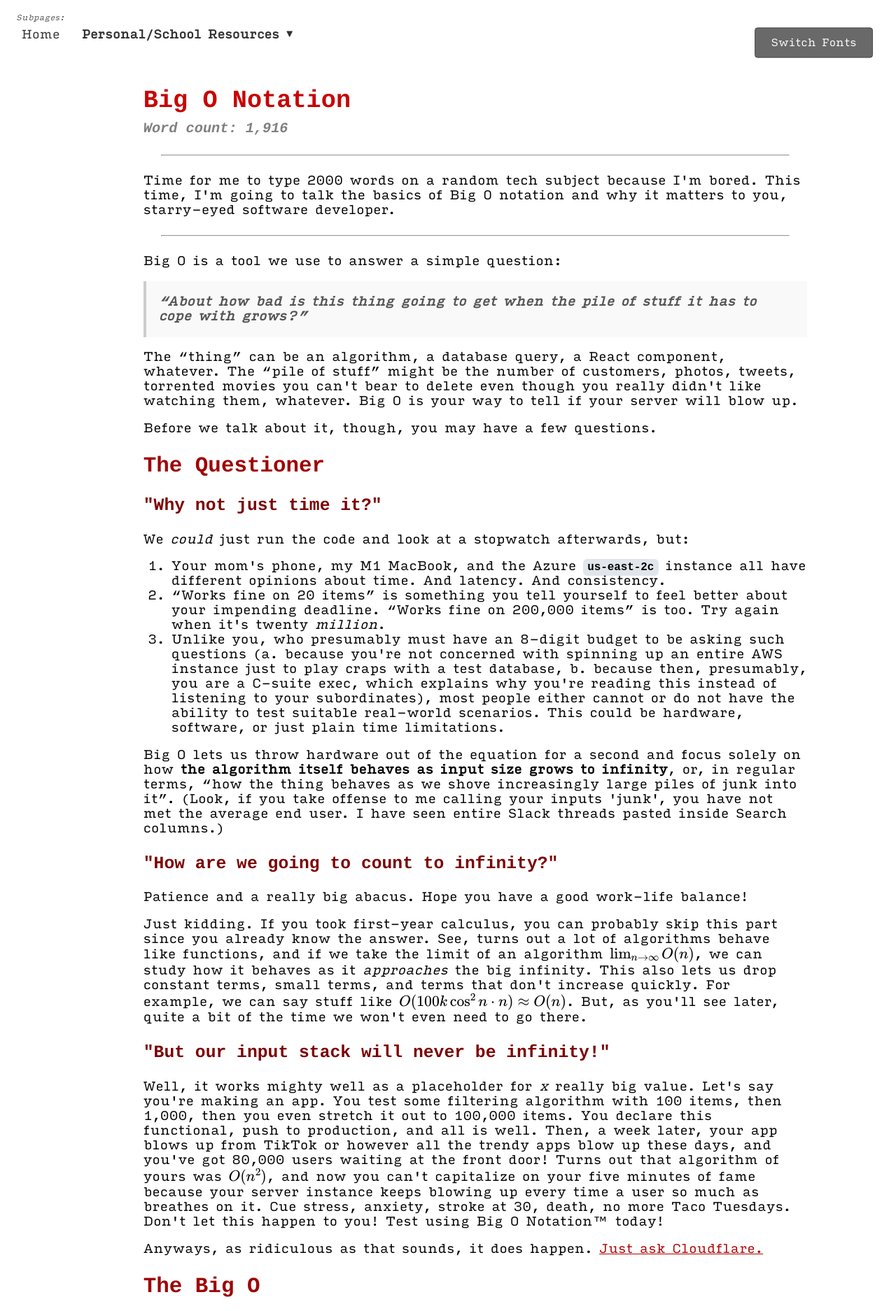
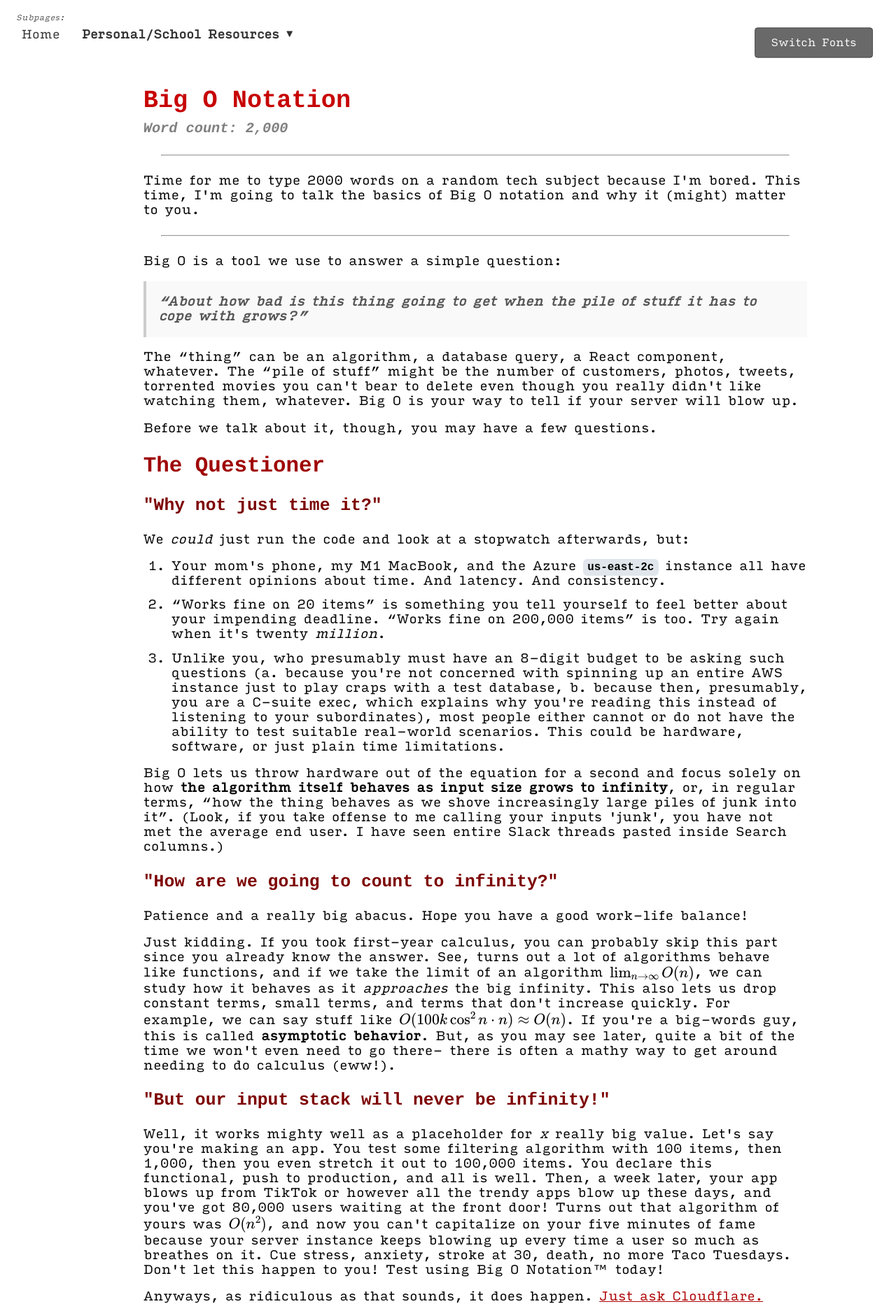
Before and after one commit to 71cj34/71cj34.github.io, a Jekyll site: the page blog/big-o/index.html, which Jekyll copies as it is, in a window 1280 px wide. Shown: the top 1874 px of the page at 70% size. Built offline with Jekyll 4.4.1, drawn with Linux system fonts in a browser that asks for light colours; some web fonts are replaced; some of the changed text lies outside the part shown.

Commit message:
feat: big o final

```diff
--- a/blog/big-o/index.html
+++ b/blog/big-o/index.html
@@ -45,7 +45,7 @@
          <h1 style="margin-bottom: 0.25em;">Big O Notation</h1>
          <h4 class="subheading">Word count: <span id="wordcount" style="color: crimson"> &lt; Retrieving word count... &gt; </span></h4>
          <hr>
-         <p>Time for me to type 2000 words on a random tech subject because I'm bored. This time, I'm going to talk the basics of Big O notation and why it matters to you, starry-eyed software developer.</p>
+         <p>Time for me to type 2000 words on a random tech subject because I'm bored. This time, I'm going to talk the basics of Big O notation and why it (might) matter to you.</p>
          <hr>
          <p>Big O is a tool we use to answer a simple question:</p>
          <blockquote>
@@ -56,7 +56,7 @@
          <h2>The Questioner</h2>
          <h3>"Why not just time it?"</h3>
          <p>We <em>could</em> just run the code and look at a stopwatch afterwards, but:</p>
-         <ol>
+         <ol class="top-level">
             <li>Your mom's phone, my M1 MacBook, and the Azure <span class="code-inline">us-east-2c</span> instance all have different opinions about time. And latency. And consistency.</li>
             <li>“Works fine on 20 items” is something you tell yourself to feel better about your impending deadline. “Works fine on 200,000 items” is too. Try again when it's twenty <em>million</em>.</li>
             <li>Unlike you, who presumably must have an 8-digit budget to be asking such questions (a. because you're not concerned with spinning up an entire AWS instance just to play craps with a test database, b. because then, presumably, you are a C-suite exec, which explains why you're reading this instead of listening to your subordinates), most people either cannot or do not have the ability to test suitable real-world scenarios. This could be hardware, software, or just plain time limitations.</li>
@@ -64,7 +64,7 @@
          <p>Big O lets us throw hardware out of the equation for a second and focus solely on how <strong>the algorithm itself behaves as input size grows to infinity</strong>, or, in regular terms, “how the thing behaves as we shove increasingly large piles of junk into it”. (Look, if you take offense to me calling your inputs 'junk', you have not met the average end user. I have seen entire Slack threads pasted inside Search columns.)</p>
          <h3>"How are we going to count to infinity?"</h3>
          <p>Patience and a really big abacus. Hope you have a good work-life balance!</p>
-         <p>Just kidding. If you took first-year calculus, you can probably skip this part since you already know the answer. See, turns out a lot of algorithms behave like functions, and if we take the limit of an algorithm $\lim_{ n \to \infty } {O}(n)$, we can study how it behaves as it <em>approaches</em> the big infinity. This also lets us drop constant terms, small terms, and terms that don't increase quickly. For example, we can say stuff like $O(100k \cos^{2}{n} \cdot n) \approx O(n)$. But, as you'll see later, quite a bit of the time we won't even need to go there.</p>
+         <p>Just kidding. If you took first-year calculus, you can probably skip this part since you already know the answer. See, turns out a lot of algorithms behave like functions, and if we take the limit of an algorithm $\lim_{ n \to \infty } {O}(n)$, we can study how it behaves as it <em>approaches</em> the big infinity. This also lets us drop constant terms, small terms, and terms that don't increase quickly. For example, we can say stuff like $O(100k \cos^{2}{n} \cdot n) \approx O(n)$. If you're a big-words guy, this is called <strong>asymptotic behavior</strong>. But, as you may see later, quite a bit of the time we won't even need to go there- there is often a mathy way to get around needing to do calculus (eww!).</p>
          <h3>"But our input stack will never be infinity!"</h3>
          <p>Well, it works mighty well as a placeholder for <em>x</em> really big value. Let's say you're making an app. You test some filtering algorithm with 100 items, then 1,000, then you even stretch it out to 100,000 items. You declare this functional, push to production, and all is well. Then, a week later, your app blows up from TikTok or however all the trendy apps blow up these days, and you've got 80,000 users waiting at the front door! Turns out that algorithm of yours was $O(n^{2})$, and now you can't capitalize on your five minutes of fame because your server instance keeps blowing up every time a user so much as breathes on it. Cue stress, anxiety, stroke at 30, death, no more Taco Tuesdays. Don't let this happen to you! Test using Big O Notation™ today!</p>
          <p>Anyways, as ridiculous as that sounds, it does happen. <a href="https://blog.cloudflare.com/details-of-the-cloudflare-outage-on-july-2-2019/" target="_blank">Just ask Cloudflare.</a></p>
@@ -136,14 +136,16 @@
          <ul>
             <li>Worst-case is what the textbooks always dissect, but practically speaking best-case or average-case are what is realistically going to come up.</li>
             <li>Don't get used to throwing away lower-level terms, as if you are using tiny input sizes or data pools, those will have a huge impact on performance.</li>
-            <li>Time isn't the only factor; the <a href="https://en.wikipedia.org/wiki/Space_complexity" target="_blank">space in memory you take up to run your algorithm can be just as, if not more important</a>.</li>
+            <li>Time isn't the only factor; the <a href="https://en.wikipedia.org/wiki/Space_complexity" target="_blank">space in memory you take up to run your algorithm can be just as, if not more important</a>.<ul><li>
+              An algorithm might run incredibly fast ($O(1)$ time! Yayyy!), but if it requires storing all our data in 10TB of RAM ($O(N)$ space where $N$ is huge), it's just as impractical as a slow algorithm. We actually use Big O in terms of memory usage too, helping us understand if our solution will fit within available resources.
+            </li></ul></li>
          </ul>
          <h2>The Blind Spot</h2>
          <p>Let me tell you a story.</p>
          <p>I was testing a sorting algorithm once, it was this thing that would let you inject multiple typed desiderata into a filtering/sort system to semi-randomly seed your results according to multiple factors. Don't ask, it didn't pan out. Anyways, according to my calculations, it would be $O(n \log{n})$ in complexity: it worked kind of the same as heap sort, I guess. But, for some reason, when I was testing it, it didn't act like that at all. When I added $50$, $500$, $5000$ values, it would always take around $10$ seconds or so, only when I bumped the dummy load up to $100,000$ values did it start to take a little longer. What the hell, man, I was thinking, what was happening?</p>
-         <p>Digging into some logs, I started spotting a pattern. Every time I'd start a test, the system would quietly shoot a bunch of GET requests to a dummy API (some vestigial bit from early on where I thought I'd benchmark sorting runs against an “objective” database in a Cloudflare D1 DB). Each request waited for a timeout- ten seconds, on the dot. If the cloud didn't answer (and it never did, because I hadn't gotten around to setting up the database yet), the code would wait every single time, and slow down my <span class="code-inline">time</span> calls.</p>
+         <p>Digging into some logs, I started spotting a pattern. Every time I'd start a test, the system would quietly shoot a bunch of GET requests to a dummy API (some vestigial bit from early on where I thought I'd benchmark sorting runs against an “objective” database in a Cloudflare D1 DB). Each request waited for a timeout- ten seconds, on the dot. If the cloud didn't answer (and it never did, because I hadn't gotten around to setting it up yet), the code would wait every single time, and slow down my <span class="code-inline">time</span> calls.</p>
          <p>That's the lesson.</p>
-         <p>Big O tells you how your algorithm scales, but it doesn't account for everything that can cause a slowdown- slow networks, cache misses, hardware limitations, anything other than the software itself. In this case, my “sorting algorithm” always had a 10-second fetter dragging along on it. Only when $n$ was so big it generated a second, bigger anchor (thanks, $O(n \log n)$! You did your job great :D) did I see the curve I expected.</p>
+         <p>Big O tells you how your algorithm scales, but it doesn't account for everything that can cause a slowdown- slow networks, cache misses, hardware limitations, anything other than the software itself. In this case, my “sorting algorithm” always had a 10-second weight dragging along on it. Only when $n$ was so big it generated a second, bigger weight (thanks, $O(n \log n)$! You did your job great :D) did I see the curve I expected.</p>
          <h2>Appendix A</h2>
          <p>Let's break down how we get $n \log{ n}$ as the complexity for a very common sorting algorithm- <strong>Merge Sort</strong>.</p>
          <p>But first, a quick TL;DR of how merge sort works: <strong>We split the array into halves, sort each, then merges it back together.</strong></p>
@@ -170,6 +172,7 @@
          </div>
          <p>Note that the base $2$ on the logarithm was removed because in Big O notation, we concern ourselves only with the <strong>behavior</strong> of the function, and the difference between base $10$ and base $x$ is only a constant factor. We use the change of base formula as proof:</p>
          <p>$\log_{x}{n}= \frac{\log_{10}n}{\log_{10}{x}} = \frac{1}{\log{x}}\log{n} \approx \log{n}$</p>
+         <br><br><br><a style="text-align: center; display: block" href="/">Return home.</a>
       </main>
       <button id="switch-fonts" style="opacity: 0.8; transform-origin: right; transform: scale(0.8); color: rgb(252, 252, 252); border-style: solid; border-width: 1px; border-color: black">Switch Fonts</button>
    </body>
--- a/blog/blog.css
+++ b/blog/blog.css
@@ -37,7 +37,7 @@
 }
 
 pre code {
-    max-width: 100%
+    max-width: 100%;
 }
 
 a {
@@ -64,3 +64,7 @@
     font-style: italic;
     background-color: #f9f9f9;
 }
+
+body {
+    margin-bottom: 20vh
+}
```
Also changed, not shown: other parts of blog/big-o/index.html (+1 -1 lines).
